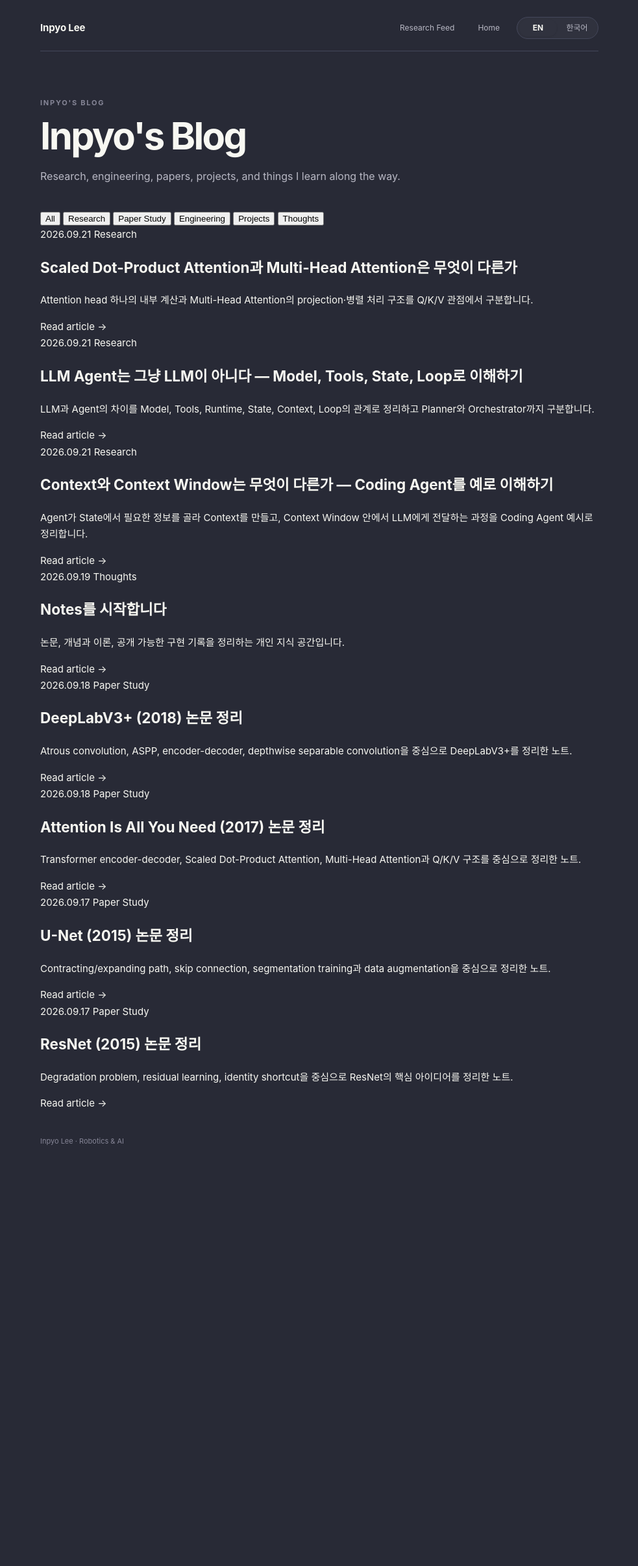
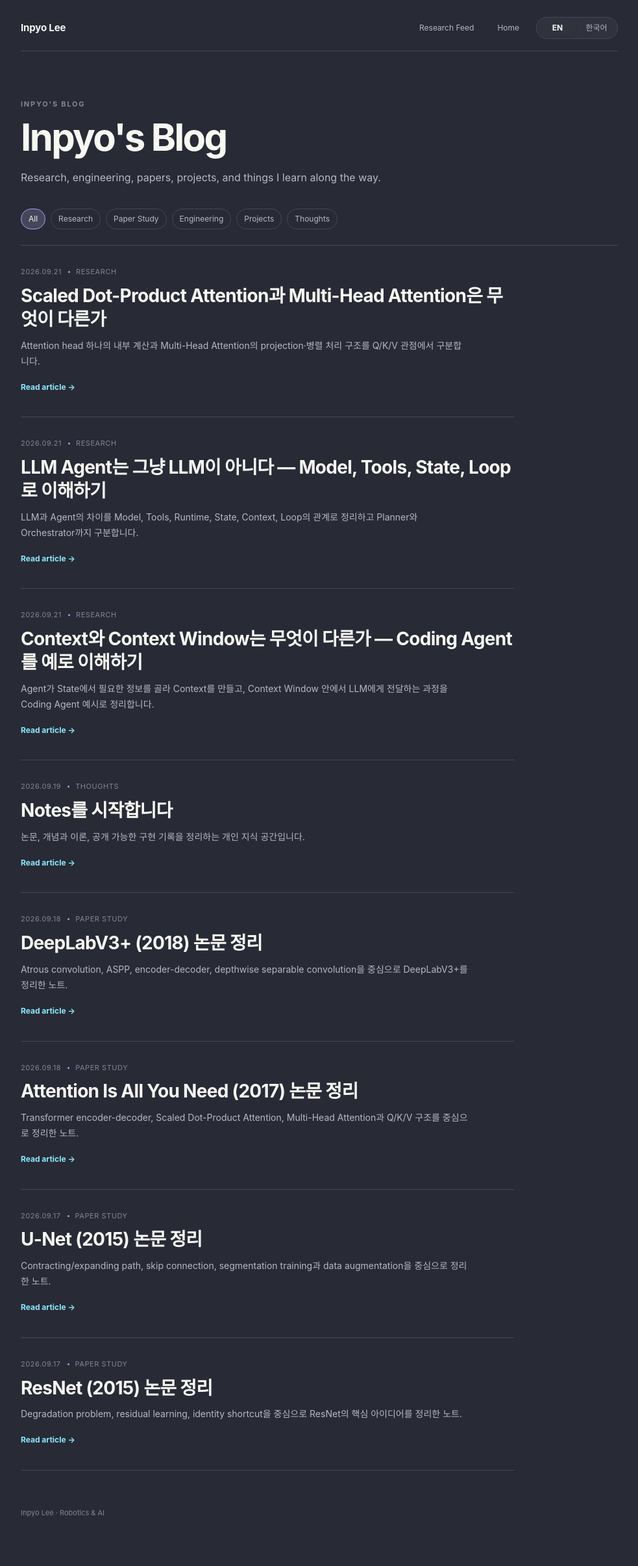
Before and after one commit to nayana224/nayana224.github.io, a Jekyll site: the page built from blog/index.html, in a window 1280 px wide. Shown: the whole page at 65% size, without its empty margins (148-1131 px from the left). Built offline with Jekyll 4.4.1, drawn with Linux system fonts in a browser that asks for light colours; before the commit the page ends 1837 px from its top, so only the background shows below that.

Commit message:
style: add personal blog layout

```diff
--- a/stylesheets/notes.css
+++ b/stylesheets/notes.css
@@ -1508,3 +1508,153 @@
     padding:13px 14px 14px;
   }
 }
+
+
+/* Personal blog */
+.blog-shell {
+  width:min(100% - 40px,920px);
+}
+
+.blog-hero {
+  padding:72px 0 34px;
+}
+
+.blog-hero h1 {
+  max-width:700px;
+}
+
+.blog-category-nav {
+  display:flex;
+  flex-wrap:wrap;
+  gap:8px;
+  padding:0 0 24px;
+  border-bottom:1px solid var(--line);
+}
+
+.blog-category {
+  min-height:31px;
+  padding:5px 11px;
+  border:1px solid var(--line);
+  border-radius:999px;
+  background:transparent;
+  color:var(--muted);
+  font:inherit;
+  font-size:12px;
+  cursor:pointer;
+  transition:background .14s ease,color .14s ease,border-color .14s ease;
+}
+
+.blog-category:hover {
+  color:var(--ink);
+  border-color:var(--accent-strong);
+}
+
+.blog-category.active {
+  border-color:var(--accent-strong);
+  background:var(--surface-strong);
+  color:var(--ink);
+}
+
+.blog-main {
+  width:min(100%,760px);
+}
+
+.blog-list {
+  margin:0;
+}
+
+.blog-entry {
+  padding:31px 0 34px;
+  border-bottom:1px solid var(--line);
+}
+
+.blog-entry[hidden] {
+  display:none;
+}
+
+.blog-entry-meta {
+  display:flex;
+  align-items:center;
+  gap:10px;
+  margin-bottom:10px;
+  color:var(--faint);
+  font-size:11px;
+  letter-spacing:.05em;
+  text-transform:uppercase;
+}
+
+.blog-entry-meta span::before {
+  content:"";
+  display:inline-block;
+  width:3px;
+  height:3px;
+  margin:0 9px 2px 0;
+  border-radius:50%;
+  background:var(--accent-strong);
+}
+
+.blog-entry h2 {
+  margin:0 0 10px;
+  font-size:clamp(22px,3vw,28px);
+  line-height:1.28;
+  letter-spacing:-.025em;
+}
+
+.blog-entry h2 a {
+  color:var(--ink);
+}
+
+.blog-entry h2 a:hover {
+  color:var(--hover);
+}
+
+.blog-entry > p {
+  max-width:690px;
+  margin:0 0 14px;
+  color:var(--muted);
+  font-size:14px;
+  line-height:1.72;
+}
+
+.blog-read {
+  color:var(--accent);
+  font-size:12px;
+  font-weight:650;
+}
+
+.blog-read:hover {
+  color:var(--hover);
+}
+
+.blog-page .notes-footer {
+  margin-top:20px;
+}
+
+@media(max-width:620px) {
+  .blog-shell {
+    width:min(100% - 28px,920px);
+  }
+
+  .blog-hero {
+    padding:52px 0 28px;
+  }
+
+  .blog-category-nav {
+    flex-wrap:nowrap;
+    overflow-x:auto;
+    scrollbar-width:none;
+    padding-bottom:18px;
+  }
+
+  .blog-category-nav::-webkit-scrollbar {
+    display:none;
+  }
+
+  .blog-category {
+    flex:0 0 auto;
+  }
+
+  .blog-entry {
+    padding:25px 0 28px;
+  }
+}
```
